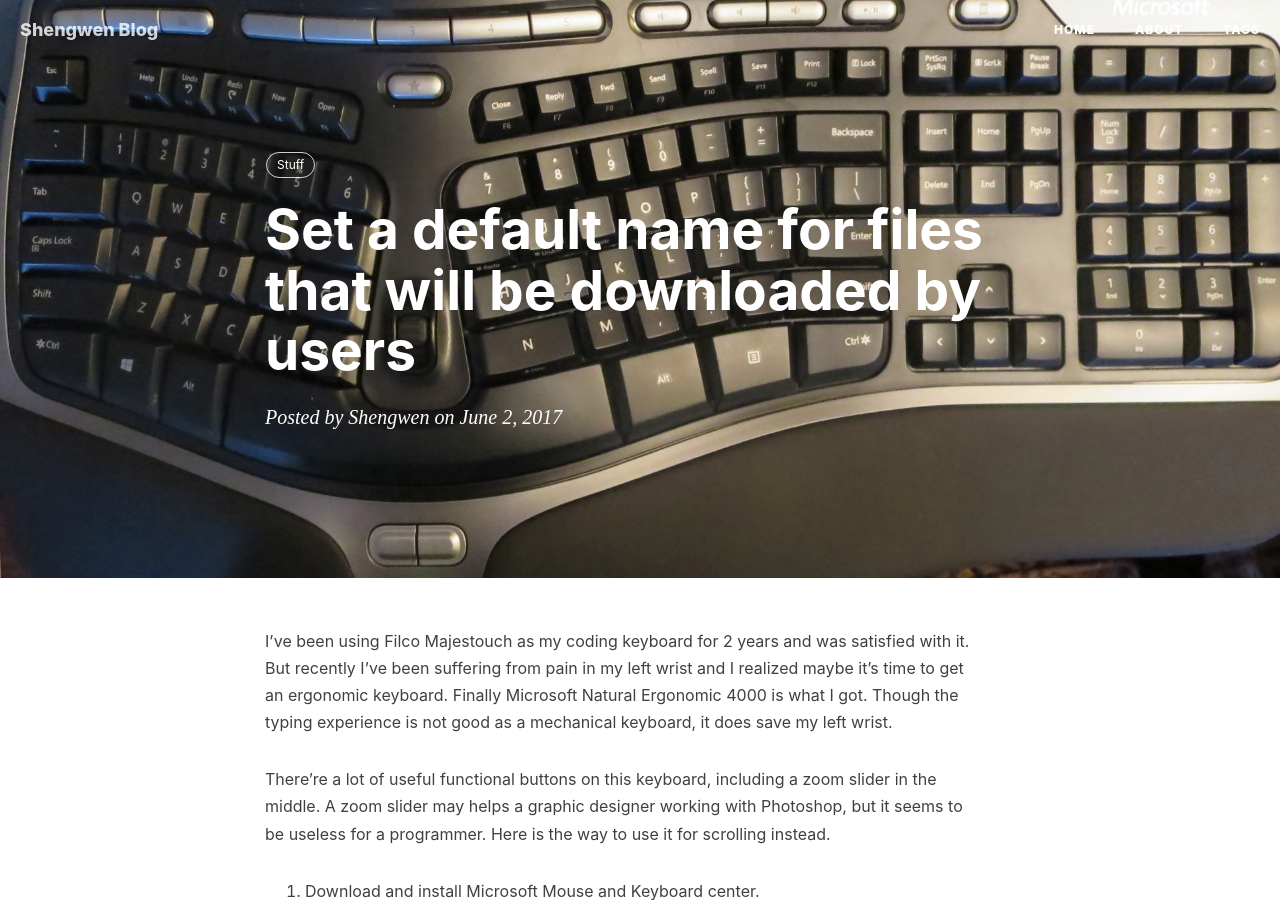
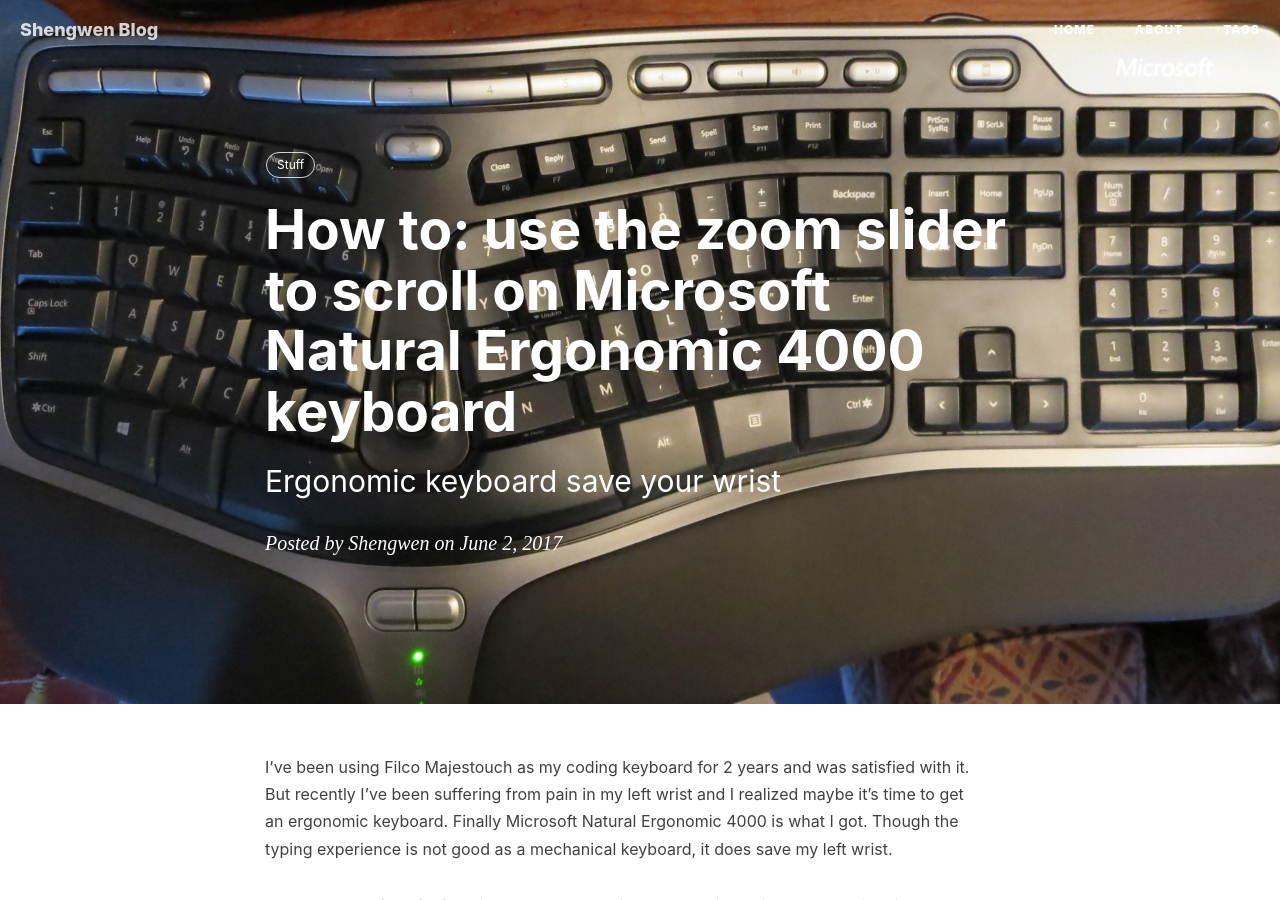
Before and after one commit to shengwenbai/shengwenbai.github.io, a Jekyll site: the page built from _posts/2017-06-2-microsoft-keyboard.markdown, in a window 1280 px wide and 900 px high. Built offline with Jekyll 4.4.1, drawn with Linux system fonts in a browser that asks for light colours; nearby versions of some CDN libraries; comment, search, counter and statistics services are not loaded.

Commit message:
add post

```diff
--- a/_posts/2017-06-2-microsoft-keyboard.markdown
+++ b/_posts/2017-06-2-microsoft-keyboard.markdown
@@ -1,7 +1,7 @@
 ---
 layout:     post
-title:      "Set a default name for files that will be downloaded by users"
-subtitle:   ""
+title:      "How to: use the zoom slider to scroll on Microsoft Natural Ergonomic 4000 keyboard"
+subtitle:   "Ergonomic keyboard save your wrist"
 date:       2017-06-02 12:00:00
 author:     "Shengwen"
 header-img: "img/Keyboard.jpg"
```
